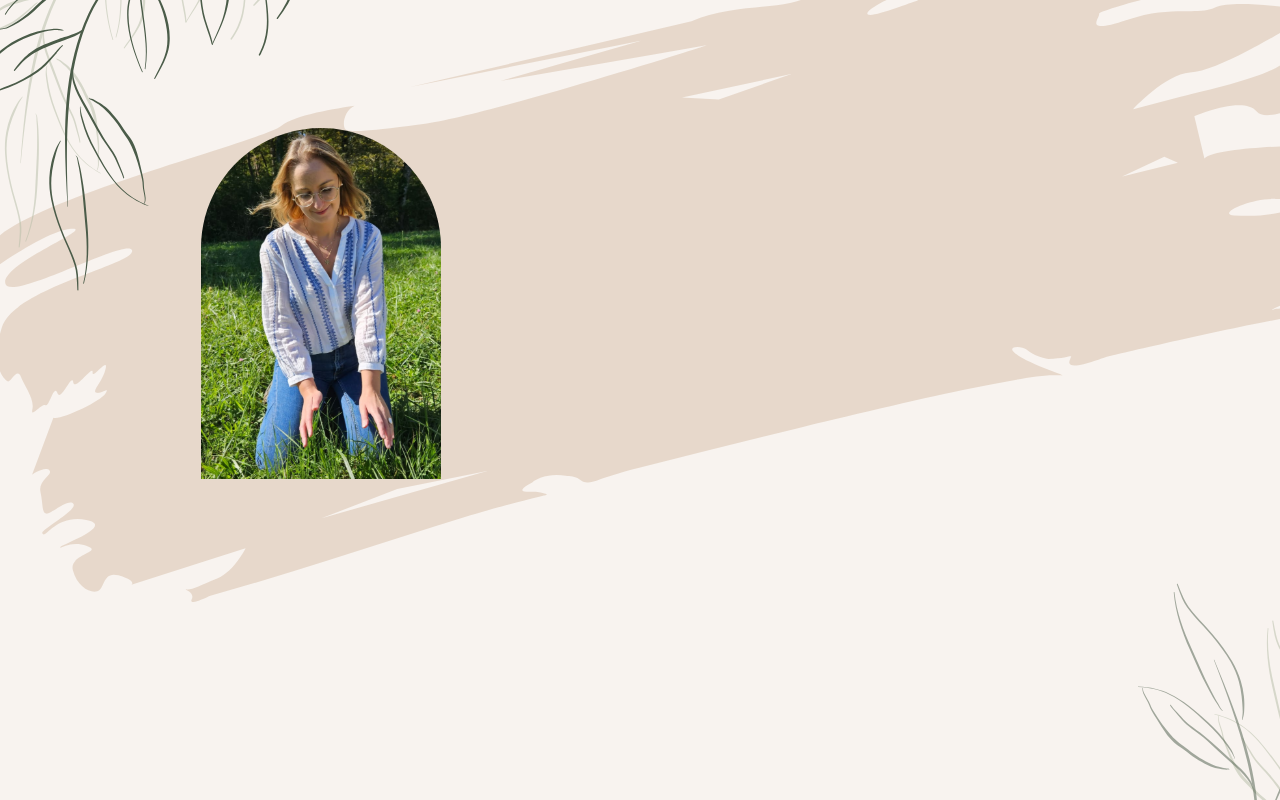
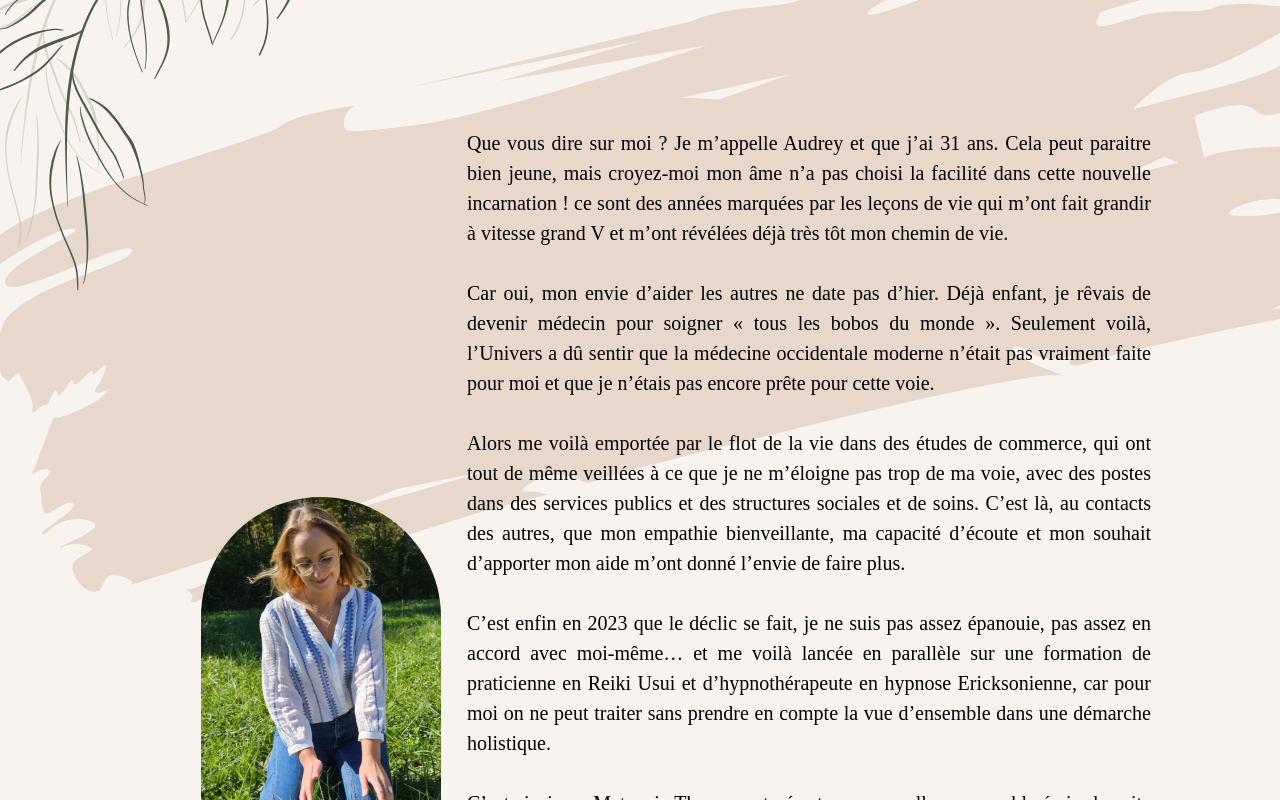
Before and after one commit to LaiaCastilla/metanoia, a React (Create React App) app: page / in a window 1280 px wide. Shown: the part 1980-2780 px from the top of the page. Built offline with nearby package versions, Linux system fonts and the light colour scheme; a web font is replaced by a local one.

Commit message:
paragraph is added

```diff
--- a/src/components/Contact.js
+++ b/src/components/Contact.js
@@ -42,7 +42,39 @@ function Contact() {
         <div className="contact__content container-fluid">
           <h2 className="contact__content--title">Hello et bienvenue</h2>
           <div className="contact__content--text">
-            <img src={audrey} alt="audrey" />
+            <img
+              src={audrey}
+              alt="audrey"
+              className="contact__content--text-Img"
+            />
+            <div className="contact__content--text-paragraph">
+              Que vous dire sur moi ? Je m’appelle Audrey et que j’ai 31 ans.
+              Cela peut paraitre bien jeune, mais croyez-moi mon âme n’a pas
+              choisi la facilité dans cette nouvelle incarnation ! ce sont des
+              années marquées par les leçons de vie qui m’ont fait grandir à
+              vitesse grand V et m’ont révélées déjà très tôt mon chemin de vie.
+              <br /> <br />
+              Car oui, mon envie d’aider les autres ne date pas d’hier. Déjà
+              enfant, je rêvais de devenir médecin pour soigner « tous les bobos
+              du monde ». Seulement voilà, l’Univers a dû sentir que la médecine
+              occidentale moderne n’était pas vraiment faite pour moi et que je
+              n’étais pas encore prête pour cette voie.
+              <br /> <br /> Alors me voilà emportée par le flot de la vie dans
+              des études de commerce, qui ont tout de même veillées à ce que je
+              ne m’éloigne pas trop de ma voie, avec des postes dans des
+              services publics et des structures sociales et de soins. C’est là,
+              au contacts des autres, que mon empathie bienveillante, ma
+              capacité d’écoute et mon souhait d’apporter mon aide m’ont donné
+              l’envie de faire plus. <br /> <br />
+              C’est enfin en 2023 que le déclic se fait, je ne suis pas assez
+              épanouie, pas assez en accord avec moi-même… et me voilà lancée en
+              parallèle sur une formation de praticienne en Reiki Usui et
+              d’hypnothérapeute en hypnose Ericksonienne, car pour moi on ne
+              peut traiter sans prendre en compte la vue d’ensemble dans une
+              démarche holistique. <br /> <br /> C’est ainsi que Metanoia
+              Therapy est née et que nous allons ensemble écrire la suite de
+              l’histoire…
+            </div>
           </div>
         </div>
       </div>
--- a/src/styles/App.css
+++ b/src/styles/App.css
@@ -2,7 +2,7 @@
   font-family: dream-avenue;
   src: url("../fonts/FontsFree-Net-Dream-Avenue.ttf");
 }
-@import url("https://fonts.googleapis.com/css2?family=Cormorant+Garamond:ital,wght@0,400;0,500;0,600;0,700;1,500&family=Noto+Serif+Display:wght@400;700&display=swap");
+@import url("https://fonts.googleapis.com/css2?family=Cormorant+Garamond:ital,wght@0,300;0,400;0,500;0,700;1,500&family=Noto+Serif+Display:wght@400;700&display=swap");
 *,
 *::after,
 *::before {
@@ -28,4 +28,7 @@ body {
   background-color: var(--bg);
   font-family: var(--text);
   max-width: 100%;
+  -webkit-font-smoothing: antialiased;
+  -moz-osx-font-smoothing: grayscale;
+  font-smooth: never;
 }
--- a/src/styles/stylesComponents/Contact.scss
+++ b/src/styles/stylesComponents/Contact.scss
@@ -62,6 +62,7 @@
   top: -450px;
   margin: 0 auto;
   width: 100%;
+  font-family: var(--text);
 
   &--title {
     font-family: var(--title);
@@ -74,6 +75,15 @@
   }
   &--text {
     display: flex;
+    align-items: flex-end;
+    gap: 26px;
     margin: 142px 117px 229px 189px;
+
+    &-paragraph {
+      color: #000;
+      text-align: justify;
+      font-size: 20px;
+      font-weight: 300;
+    }
   }
 }
--- a/src/styles/stylesComponents/Hero.scss
+++ b/src/styles/stylesComponents/Hero.scss
@@ -38,6 +38,7 @@ $color: var(--green-2);
   background-color: var(--green-2);
   color: 0000;
   text-align: center;
+  font-family: var(--text);
   font-size: 40px;
   font-style: normal;
   font-weight: 500;
```
